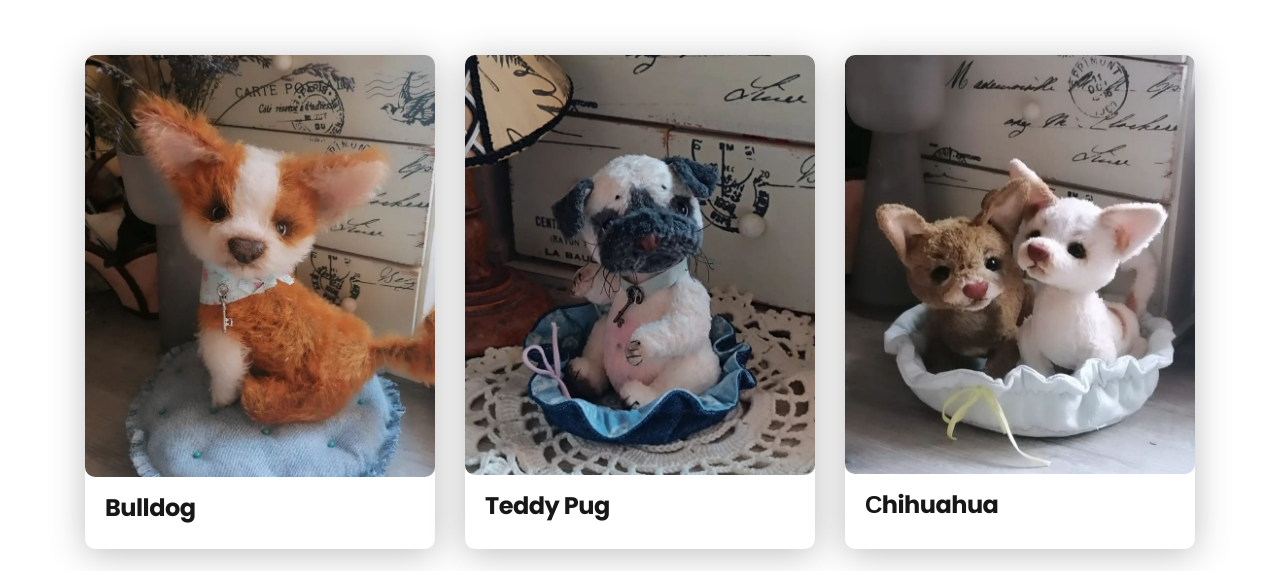
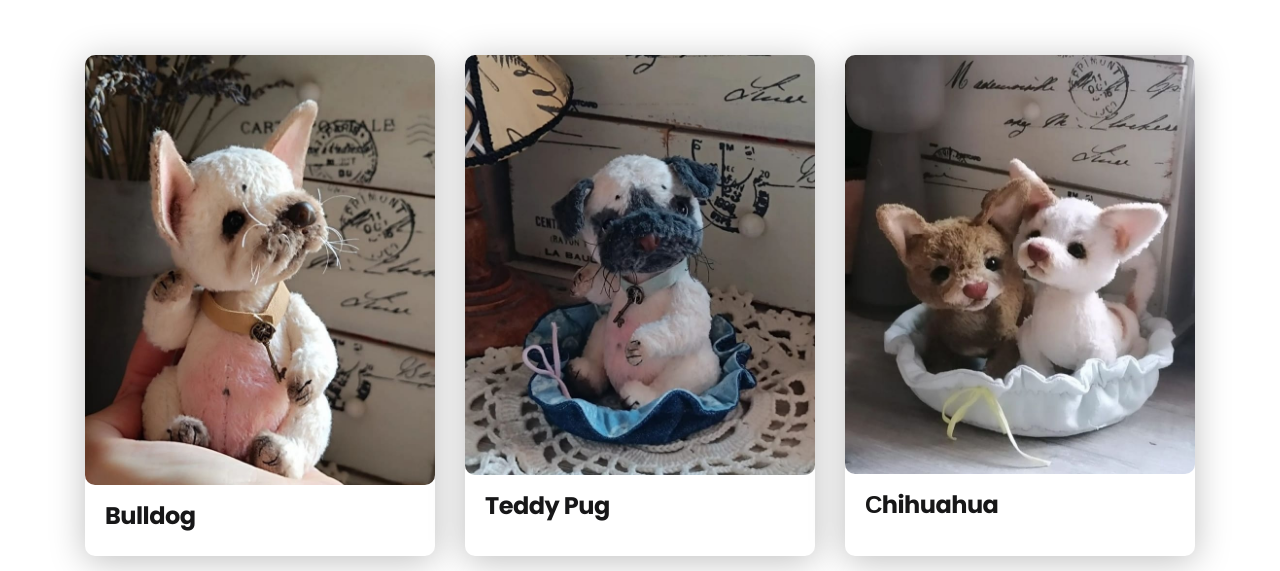
Before and after one commit to Roni-Morijamo/teddyriga, a plain HTML site: page dogs.html in a window 1280 px wide. Shown: the part 229-800 px from the top of the page. Drawn offline with Linux system fonts and the light colour scheme.

Commit message:
Update dogs.html

```diff
--- a/dogs.html
+++ b/dogs.html
@@ -25,7 +25,7 @@
       <h2 class="title-1">Dogs</h2>
       <ul class="projects">
         <li class="project">
-            <img src="./img/dogs/dog2.jpeg" alt="Project_img" class="project__img">
+            <img src="./img/dogs/dog1.jpeg" alt="Project_img" class="project__img">
             <h3 class="project__title">Bulldog</h3>
           </a>
         </li>
```
